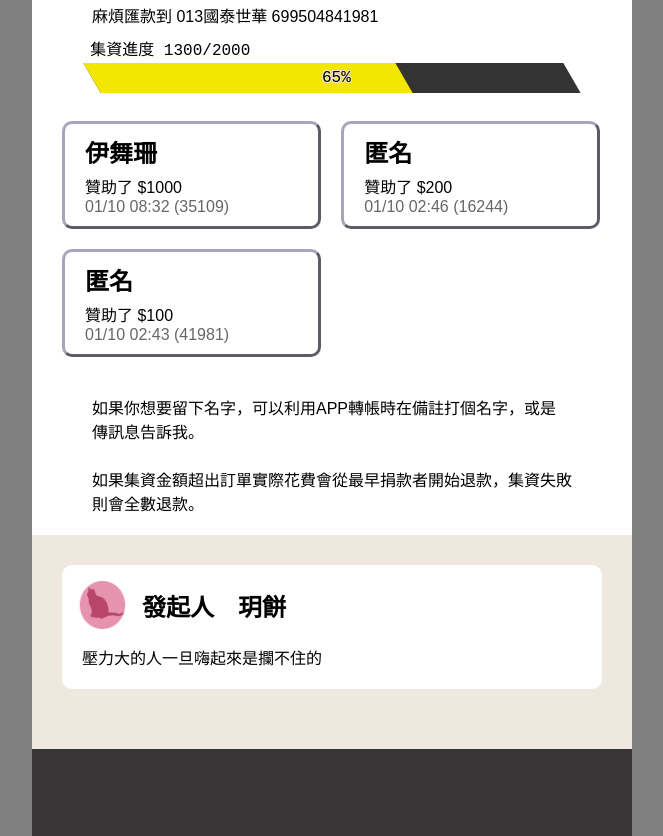
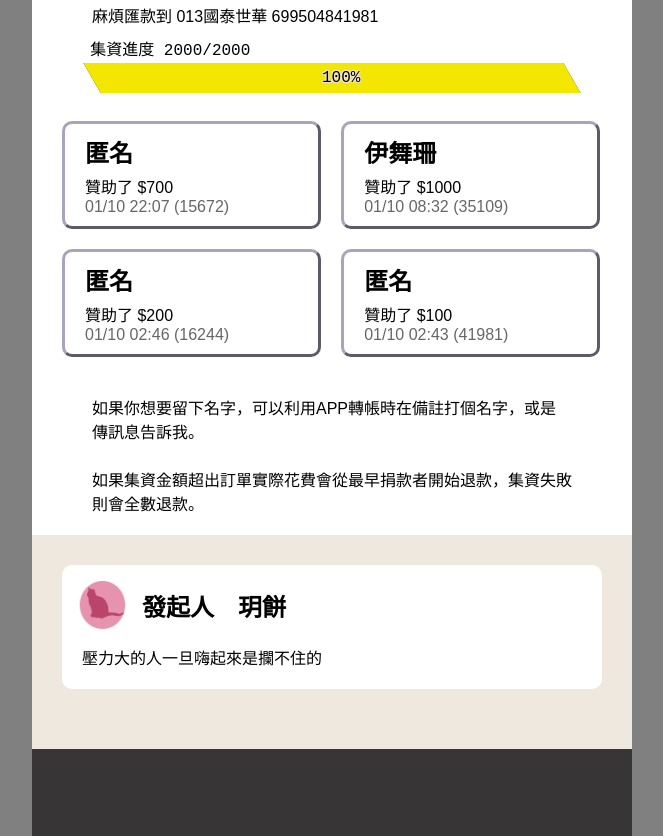
Before and after one commit to SherryYueChiu/Crowdfunding, a Vue app: page / in a window 1280 px wide. Shown: the part 1100-1936 px from the top of the page, without its empty margins (308-971 px from the left). Built offline with nearby package versions, Linux system fonts and the light colour scheme; grey boxes are pictures that could not be loaded.

Commit message:
抖內更新

```diff
--- a/src/components/Atteendee.vue
+++ b/src/components/Atteendee.vue
@@ -5,6 +5,10 @@ const funded = ref(0);
 const fundTarget = ref(2000);
 
 let attendeeList = ref<AttendeeType[]>([{
+  donateAmount: 700,
+  donateTime: '01/10 22:07 (15672)',
+  name: '匿名',
+},{
   donateAmount: 1000,
   donateTime: '01/10 08:32 (35109)',
   name: '伊舞珊',
```
